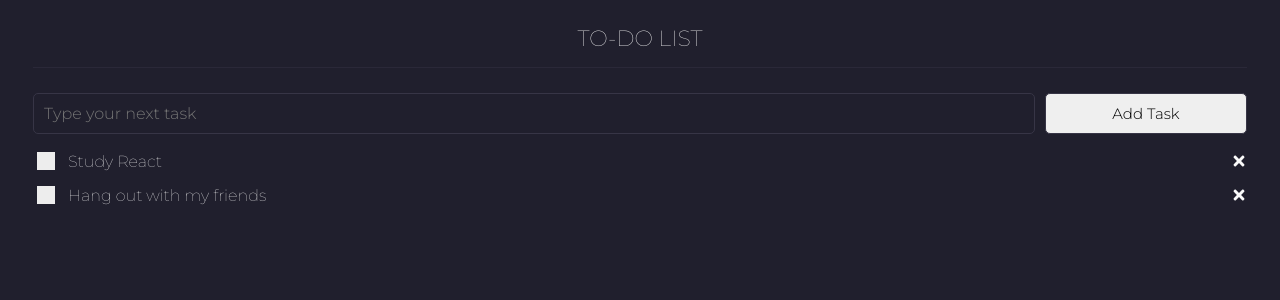
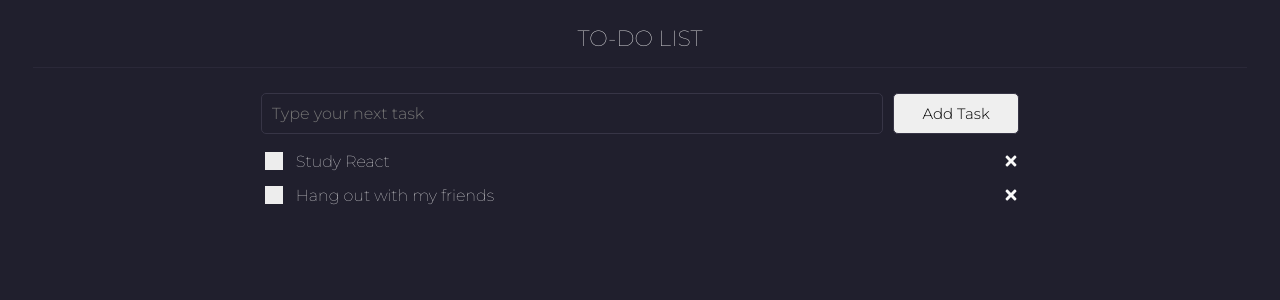
Before and after one commit to martinsju/todo-list-livecoding, a React (Create React App) app: page / in a window 1280 px wide. Shown: the top 300 px of the page. Built offline with nearby package versions, Linux system fonts and the light colour scheme.

Commit message:
style: changed ListPage width

```diff
--- a/src/components/ListPage/styled.js
+++ b/src/components/ListPage/styled.js
@@ -1,8 +1,10 @@
 import styled from 'styled-components'
 
 export const Container = styled.div`
-	margin: 0px 25px 0px 25px;
+	width: 60%;
+	margin: 0 auto;
 `
+
 export const AddArea = styled.div`
 	display: flex;
 	margin-bottom: 10px;
```
